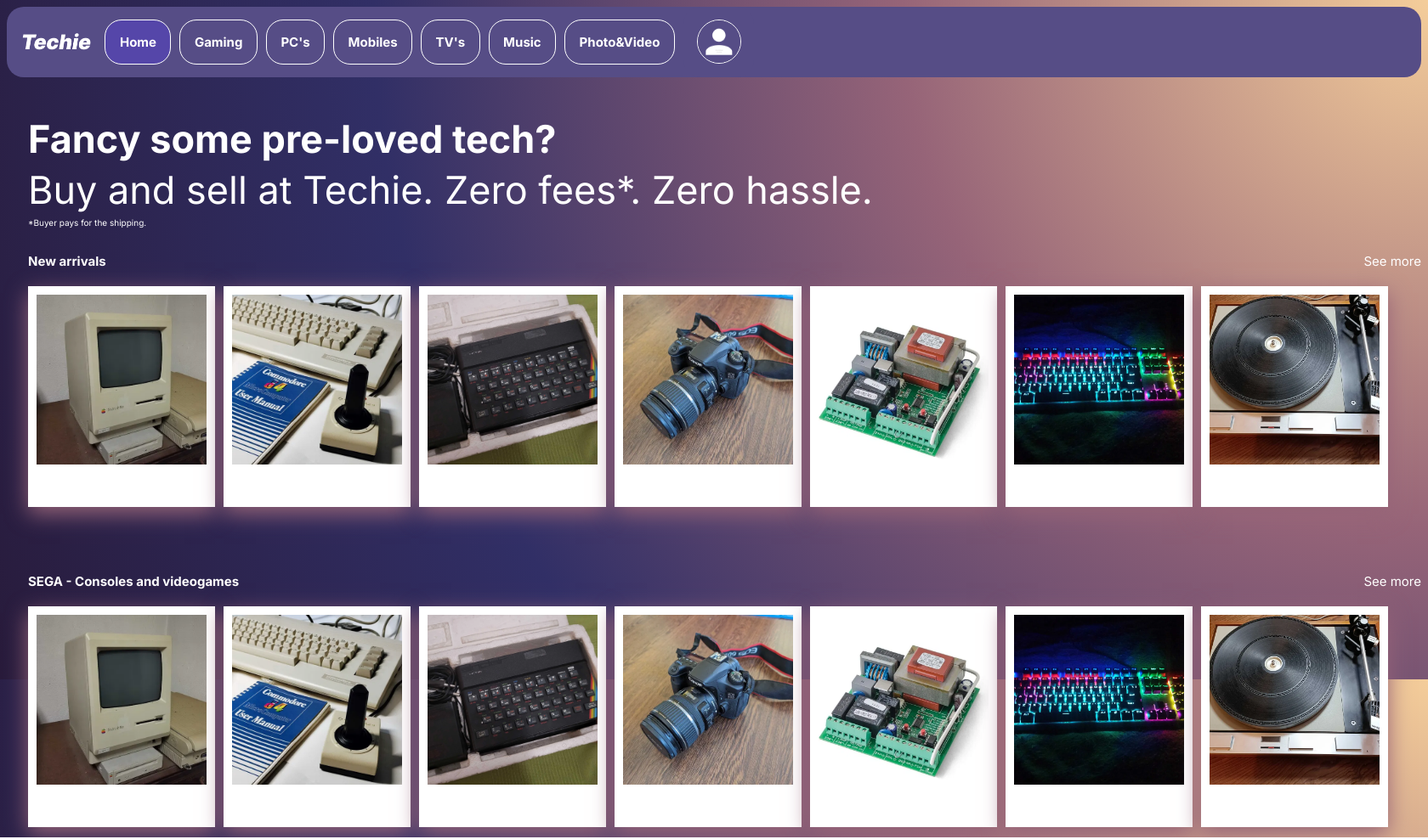
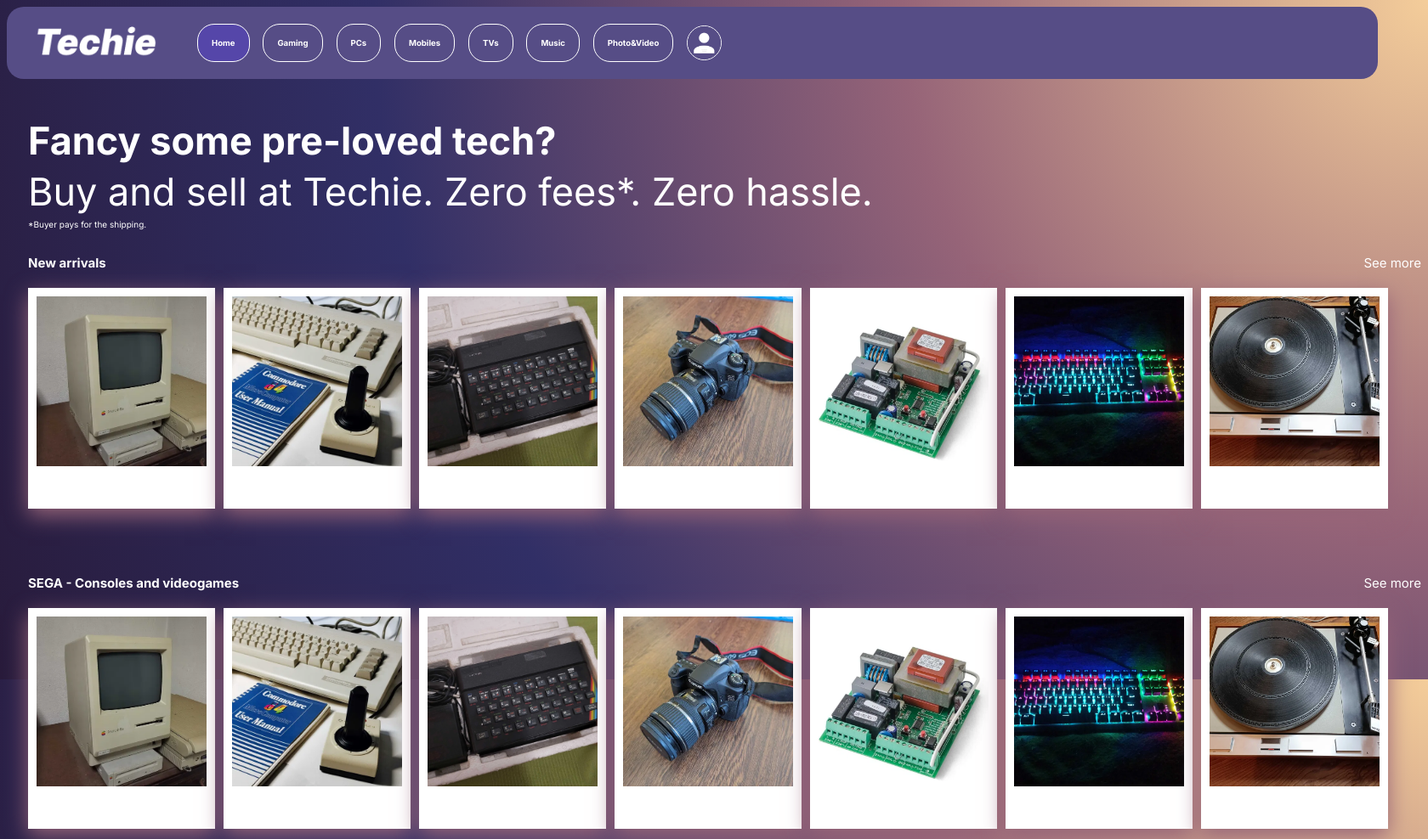
Before and after one commit to FEUP-LTW-2024/ltw-project-2024-ltw18g01, a PHP site: page /pages/index.php in a window 1680 px wide. Shown: the whole page at 85% size. Run offline with PHP 8.4, Linux system fonts and the light colour scheme.

Commit message:
diferenciação entre mobile e desktop

```diff
--- a/css/index_style.css
+++ b/css/index_style.css
@@ -6,16 +6,14 @@ body {
 .navbar {
     background-color: #564D86;
     font-family: "Inter", sans-serif;
-    text-align: left;
-    padding-left: 1%; /* Adiciona padding apenas para o topo e para baixo */
-    display:flex;
+    padding-left: 1%;
+    display: flex;
     align-items: center;
-    height:fit-content;
+    width: 95vw;
     border-top-right-radius: 20px;
     border-top-left-radius: 20px;
     border-bottom-right-radius: 20px;
     border-bottom-left-radius: 20px;
-    border-width: 100%;
 }
 
 .navbar a {
@@ -25,7 +23,7 @@ body {
     border-radius: 20px;
     text-decoration: none;
     font-family: "Inter", sans-serif;
-    margin-right: 10px;
+    margin-right: 1%;
 }
 
 .navbar a:hover {
@@ -36,42 +34,63 @@ body {
     background-color: #5546A9;
 }
 
-.navbar a.avatar{
-    background-color: #564D86;
+.navbar a.logo {
+    border: 0;
+    width: 10%
+}
+
+.navbar a.logo img {
+    border: 0;
+    width: 90%
+}
+
+
+.navbar a.avatar {
     border: none;
+    margin-right: 0%;
+    padding: 0%;
+}
+
+.navbar a.avatar img {
     display: flex;
     align-items: center;
-}
+    border: 1.5px solid white;
+    width: 30%;
+    height: auto;
+    border-radius: 50%;}
 
 #navbar-text {
-    font-size: 15px;
+    font-size: 60%;
     font-weight: bold;
+    text-align: left;
 }
 
 .sec-navbar {
-    width: min-content;
+    padding: 0.5% 2%;
     background-color: #F4CD9A;
     font-family: "Inter", sans-serif;
-    text-align: center;
-    padding: 0.5% 7%;
     display: flex;
+    align-items: center;
     justify-content: center;
-    align-items: center;
     border: 2px solid white;
     border-radius: 40px;
+    width: 20vh;
     margin: 0 auto;
 }
 
-
 .sec-navbar a {
     color: white;
-    padding:2% 7%; ;
+    padding: 2% 4%;
     border: 1px solid white;
     border-radius: 20px;
     text-decoration: none;
     font-family: "Inter", sans-serif;
-    margin-right: 10px;
+}
 
+#sec-navbar-text {
+    font-size: 40%;
+    font-weight: bold;
+    white-space: nowrap;
 }
 
 .sec-navbar a:hover {
@@ -80,16 +99,6 @@ body {
 
 .sec-navbar a.active {
     background-color: #966478;
-}
-
-#sec-navbar-text {
-    font-size: 15px;
-    font-weight: bold;
-}
-
-.logo{
-    width:5%;
-    padding-right: 1%;
 }
 
 .info-text {
@@ -120,7 +129,7 @@ body {
     font-family: "Inter", sans-serif;
     margin-left: 25px;
     display: flex;
-    justify-content: space-between; /* Isso alinha os elementos separadamente */
+    justify-content: space-between;
     align-items: baseline;
 }
 
@@ -157,36 +166,103 @@ body {
 	position: relative;
 	box-shadow: 0 8px 24px #966478;
 }
+/* mobile */
+@media only screen and (max-width: 1024px) {
 
-.slide {
-    position:relative;
+    .navbar{
+        height: 6vh;
+    }
+
+    .navbar a.logo {
+        border: 0;
+        width: 30%
+    }
+
+    .navbar a.avatar img {
+        display: flex;
+        align-items: center;
+        border: 1.5px solid white;
+        width: 30%;
+        height: auto;
+        border-radius: 50%;}
+
+
+    .desktop {
+        display: none;
+    }
+
+    .navbar a.active {
+        display: none;
+    }
+
 }
 
-.slide .btn {
-    background: none;
-    border: none;
-    color: white;
-    font-size: 30px;
-    top: 50%;
-    position:absolute;
-    transform: translateY(-50%);
-    cursor: pointer;
+@media screen {
+    .mobile {
+        display:none;
+    }
 }
 
-.slide .prev {
+
+.desktop-menu {
+    display: none;
+    position: absolute;
+    background-color: #356EA0;
+    width: 100%;
+    bottom: -150px;
     left: 0;
 }
 
-.slide .next {
-    right: 0;
+.desktop-menu.show {
+    display: block;
 }
 
-.avatar {
-    vertical-align: middle;
-    width: 50px;
-    height: 50px;
-    border-radius: 50%;
-    border: 1.5px solid white;
-    display: flex;
-    align-items: center;
+.categories-navbar {
+    display: none;
+    background-color: #356EA0;
+    padding: 10px 0;
+    text-align: center;
+    width: 100%;
 }
+
+.categories-navbar a {
+    color: white; /* Cor do texto */
+    padding: 5px 10px; /* Espaçamento interno dos links */
+    text-decoration: none; /* Remover sublinhado dos links */
+    font-family: "Inter", sans-serif; /* Fonte do texto */
+}
+
+/* Estilo para links ativos na barra de navegação das categorias */
+.categories-navbar a.active {
+    background-color: #5546A9; /* Cor de fundo do link ativo */
+}
+
+/* Estilize o botão do menu móvel conforme necessário */
+.mobile-menu button img {
+    border: 0;
+    background-color: transparent; /* Define o fundo transparente para o ícone */
+}
+
+..mobile-menu {
+    display: flex; /* Alterado para flex para alinhar o botão */
+    align-items: center; /* Alinhar verticalmente */
+}
+
+.mobile-menu button {
+    background: none;
+    border: none;
+    padding: 0;
+    cursor: pointer;
+    text-align: left; /* Alinhar o conteúdo do botão à esquerda */
+}
+
+.mobile-menu button img {
+    width: 30px; /* Ajustar a largura da imagem como desejar */
+}
+
+/* Mostrar o ícone do menu apenas para dispositivos móveis */
+@media only screen and (min-width: 1024px) {
+    .mobile-menu button {
+        display: none; /* Ocultar o botão em dispositivos maiores */
+    }
+}
--- a/pages/index.php
+++ b/pages/index.php
@@ -1,6 +1,8 @@
 <!DOCTYPE html>
 <html>
    <head>
+    <meta charset="UTF-8">
+    <meta name="viewport" content="width=device-width, initial-scale=1.0">
         <link rel="preconnect" href="https://fonts.googleapis.com">
         <link rel="preconnect" href="https://fonts.gstatic.com" crossorigin>
         <link href="https://fonts.googleapis.com/css2?family=Inter:wght@100..900&display=swap" rel="stylesheet">
@@ -9,19 +11,39 @@
 
         <link rel="stylesheet" href="/css/index_style.css">
    </head>
-    <body>
-        <header  id="navbar-text" class="navbar">
-            <img class="logo" src="/images/logo/logo_techie.png" alt="logo" />
-            <a class="active" href="index.php">Home</a>
-            <a href="gaming.php">Gaming</a>
-            <a href="pcs.php">PC's</a>
-            <a href="mobile.php">Mobiles</a>
-            <a href="tvs.php">TV's</a>
-            <a href="music.php">Music</a>
-            <!-- Change link to photo&video -->
-            <a href="account.php">Photo&Video</a>
-            <a class="avatar" href="login.php"> <img class="avatar" src="/images/guesticon.png" alt="guest"/></a>
-        </header>
+        <body>
+            <header class="navbar" id="navbar-text">
+            <a class="logo" href="index.php"><img src="/images/logo/logo_techie.png" alt="logo"></a>
+            <a class="active desktop" href="index.php">Home</a>
+            <a class="desktop" href="gaming.php">Gaming</a>
+            <a class="desktop" href="pcs.php">PCs</a>
+            <a class="desktop" href="mobile.php">Mobiles</a>
+            <a class="desktop" href="tvs.php">TVs</a>
+            <a class="desktop" href="music.php">Music</a>
+            <a class="desktop" href="photo_video.php">Photo&Video</a>
+            <a class="avatar" href="login.php"><img class="avatar" src="/images/guesticon.png" alt="guest"></a>
+            <div class="mobile-menu">
+                <button onclick="toggleDesktopMenu()">
+                    <img src="/images/icon-list.png" alt="Menu-Icon" class="mobile-menu-icon">
+                </button>
+                <div class="desktop-menu">
+                    <a class="desktop" href="index.php">Home</a>
+                    <a class="desktop" href="gaming.php">Gaming</a>
+                    <a class="desktop" href="pcs.php">PC's</a>
+                    <a class="desktop" href="mobile.php">Mobiles</a>
+                    <a class="desktop" href="tvs.php">TV's</a>
+                    <a class="desktop" href="music.php">Music</a>
+                </div>
+            </div>
+        <div class="categories-navbar">
+            <a class="desktop" href="index.php">Home</a>
+            <a class="desktop" href="gaming.php">Gaming</a>
+            <a class="desktop" href="pcs.php">PC's</a>
+            <a class="desktop" href="mobile.php">Mobiles</a>
+            <a class="desktop" href="tvs.php">TV's</a>
+            <a class="desktop" href="music.php">Music</a>
+        </div>
+    </header>
 
         <!-- Section of quotes-->
         <section>
@@ -71,5 +93,6 @@
                 </div>
             </div>
         </section>
+        <script src="navbar.js"></script>
     </body>
 </html>
--- a/pages/login.php
+++ b/pages/login.php
@@ -91,6 +91,8 @@ if($_SERVER["REQUEST_METHOD"] == "POST"){
 <!DOCTYPE html>
 <html>
    <head>
+   <meta charset="UTF-8">
+    <meta name="viewport" content="width=device-width, initial-scale=1.0">
         <link rel="preconnect" href="https://fonts.googleapis.com">
         <link rel="preconnect" href="https://fonts.gstatic.com" crossorigin>
         <link href="https://fonts.googleapis.com/css2?family=Inter:wght@100..900&display=swap" rel="stylesheet">
@@ -105,9 +107,9 @@ if($_SERVER["REQUEST_METHOD"] == "POST"){
             <img class="logo" src="/images/logo/logo_techie.png" alt="logo" />
             <a class="active" href="index.php">Home</a>
             <a href="gaming.php">Gaming</a>
-            <a href="pcs.php">PC's</a>
+            <a href="pcs.php">PCs</a>
             <a href="mobile.php">Mobiles</a>
-            <a href="tvs.php">TV's</a>
+            <a href="tvs.php">TVs</a>
             <a href="music.php">Music</a>
             <a href="photo_video.php">Photo&Video</a>
             <a class="avatar" href="login.php"> <img class="avatar" src="/images/guesticon.png" alt="guest"/></a>
--- a/pages/register.php
+++ b/pages/register.php
@@ -103,6 +103,8 @@ if($__SERVER["REQUEST_METHOD"]=="POST"){
 <!DOCTYPE html>
 <html>
    <head>
+    <meta charset="UTF-8">
+        <meta name="viewport" content="width=device-width, initial-scale=1.0">
         <link rel="preconnect" href="https://fonts.googleapis.com">
         <link rel="preconnect" href="https://fonts.gstatic.com" crossorigin>
         <link href="https://fonts.googleapis.com/css2?family=Inter:wght@100..900&display=swap" rel="stylesheet">
@@ -117,9 +119,9 @@ if($__SERVER["REQUEST_METHOD"]=="POST"){
             <img class="logo" src="/images/logo/logo_techie.png" alt="logo" />
             <a class="active" href="index.php">Home</a>
             <a href="gaming.php">Gaming</a>
-            <a href="pcs.php">PC's</a>
+            <a href="pcs.php">PCs</a>
             <a href="mobile.php">Mobiles</a>
-            <a href="tvs.php">TV's</a>
+            <a href="tvs.php">TVs</a>
             <a href="music.php">Music</a>
             <a href="photo_video.php">Photo&Video</a>
             <a class="avatar" href="login.php"> <img class="avatar" src="/images/guesticon.png" alt="guest"/></a>
```
Also changed, not shown: navbar.js (added, +8 -0 lines), pages/account.php (+5 -3 lines), pages/gaming.php (+7 -3 lines), pages/index_debug.php (+34 -12 lines), pages/mobile.php (+6 -3 lines), pages/music.php (+5 -2 lines), pages/pcs.php (+6 -3 lines), pages/photo_video.php (+6 -2 lines), pages/tvs.php (+6 -2 lines), images/icon-list.png (added), list.png (added), 2 other files.
